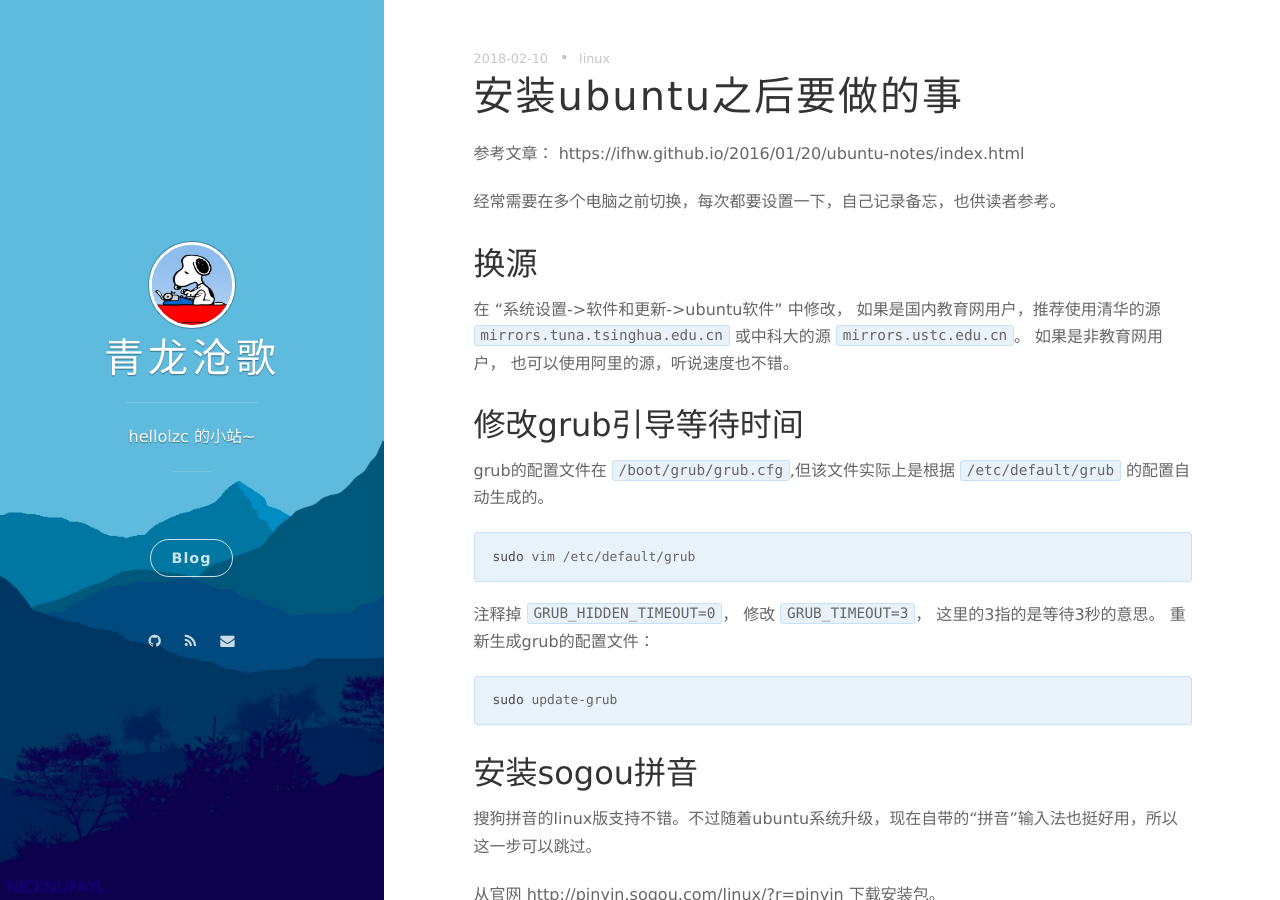
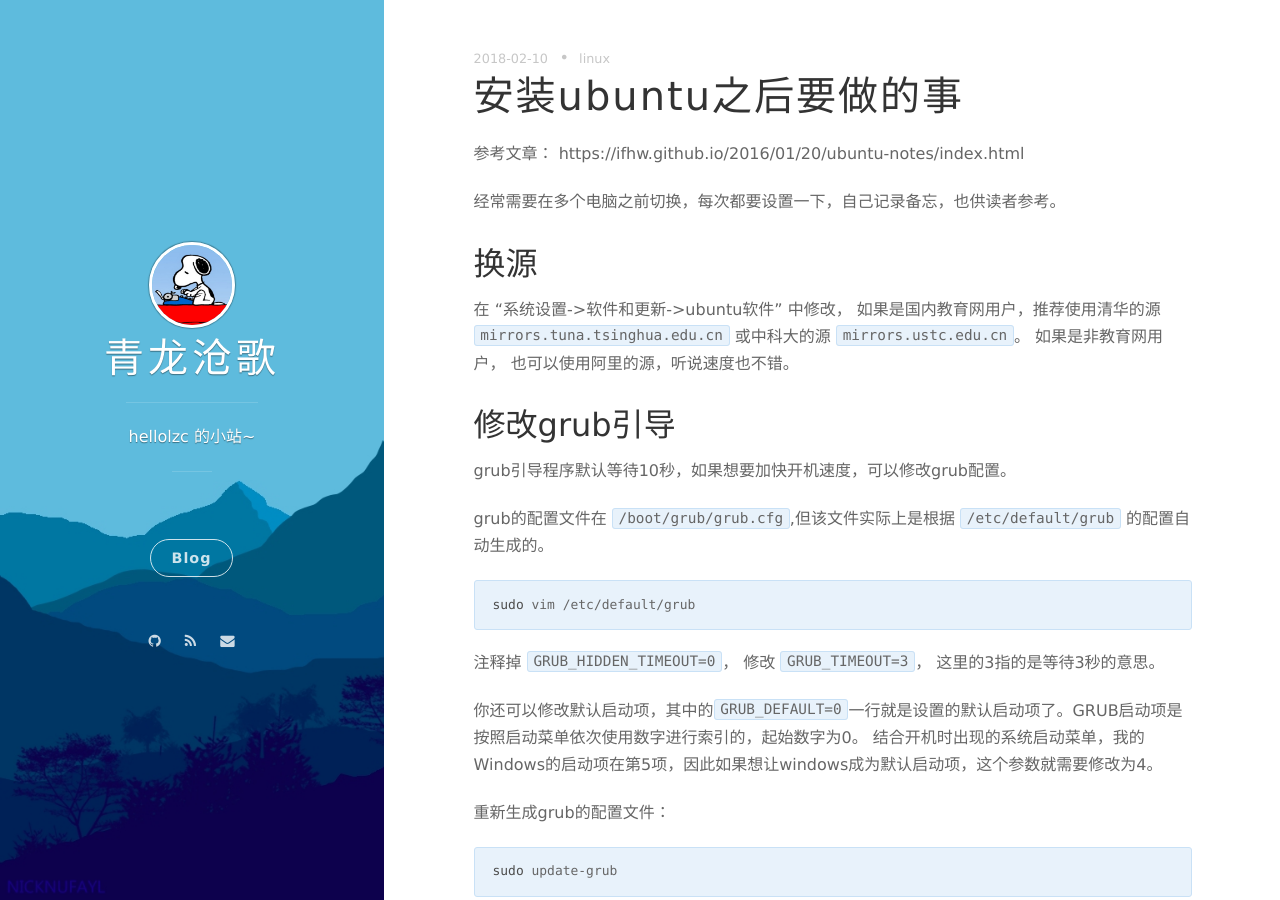
Before and after one commit to hellolzc/hellolzc.github.io, a Jekyll site: the page built from _posts/2018-02-10-todos-after-install-ubuntu.md, in a window 1280 px wide and 900 px high. Built offline with Jekyll 4.4.1, drawn with Linux system fonts in a browser that asks for light colours; nearby versions of some CDN libraries; comment, search, counter and statistics services are not loaded.

Commit message:
edit 2 posts

````diff
--- a/_posts/2018-02-10-todos-after-install-ubuntu.md
+++ b/_posts/2018-02-10-todos-after-install-ubuntu.md
@@ -19,7 +19,9 @@
 如果是国内教育网用户，推荐使用清华的源`mirrors.tuna.tsinghua.edu.cn` 或中科大的源 `mirrors.ustc.edu.cn`。
 如果是非教育网用户， 也可以使用阿里的源，听说速度也不错。
 
-## 修改grub引导等待时间
+## 修改grub引导
+grub引导程序默认等待10秒，如果想要加快开机速度，可以修改grub配置。
+
 grub的配置文件在 `/boot/grub/grub.cfg`,但该文件实际上是根据 `/etc/default/grub` 的配置自动生成的。
 
 ```bash
@@ -27,6 +29,10 @@
 ```
 
 注释掉 `GRUB_HIDDEN_TIMEOUT=0`， 修改 `GRUB_TIMEOUT=3`， 这里的3指的是等待3秒的意思。
+
+你还可以修改默认启动项，其中的`GRUB_DEFAULT=0`一行就是设置的默认启动项了。GRUB启动项是按照启动菜单依次使用数字进行索引的，起始数字为0。
+结合开机时出现的系统启动菜单，我的Windows的启动项在第5项，因此如果想让windows成为默认启动项，这个参数就需要修改为4。
+
 重新生成grub的配置文件：
 
 ```bash
````
Also changed, not shown: _posts/2016-04-16-used-jekyll-to-create-my-github-blog.markdown (+7 -1 lines).
